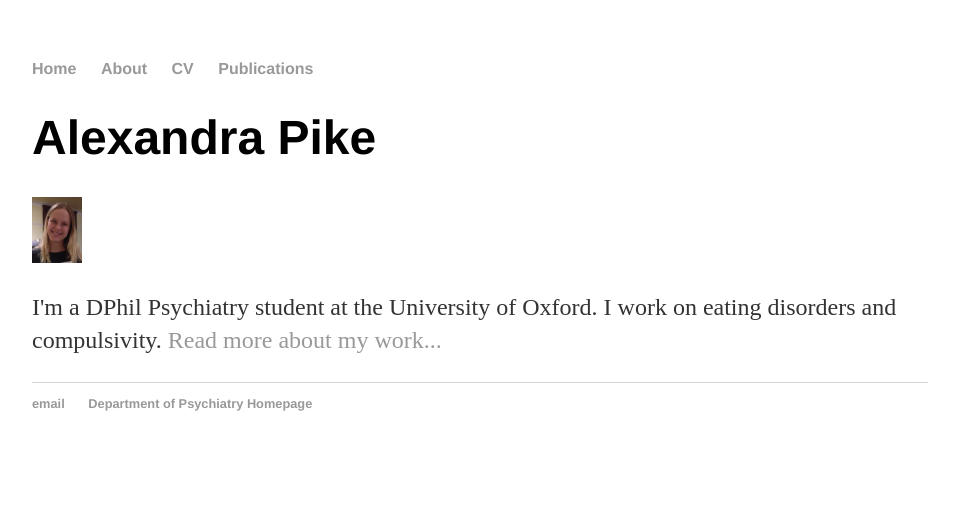
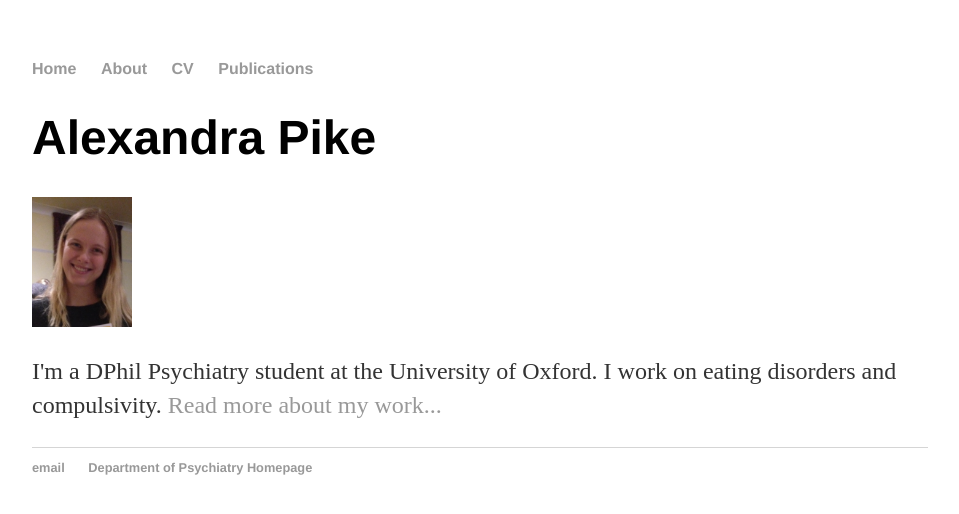
Before and after one commit to apike02/apike02.github.io, a Jekyll site: the page built from index.html, in a window 1280 px wide. Shown: the top 514 px of the page, without its empty margins (160-1119 px from the left). Built offline with Jekyll 4.4.1, drawn with Linux system fonts in a browser that asks for light colours.

Commit message:
Update index.html

```diff
--- a/index.html
+++ b/index.html
@@ -4,6 +4,6 @@ title: Alexandra Pike's website
 ---
 <div class="blurb">
 	<h1>Alexandra Pike</h1>
-	<img src="/pics/apike.jpg" width="50">
+	<img src="/pics/apike.jpg" width="100" height="130">
 	<p>I'm a DPhil Psychiatry student at the University of Oxford. I work on eating disorders and compulsivity. <a href="/about">Read more about my work...</a></p>
 </div><!-- /.blurb -->
```
